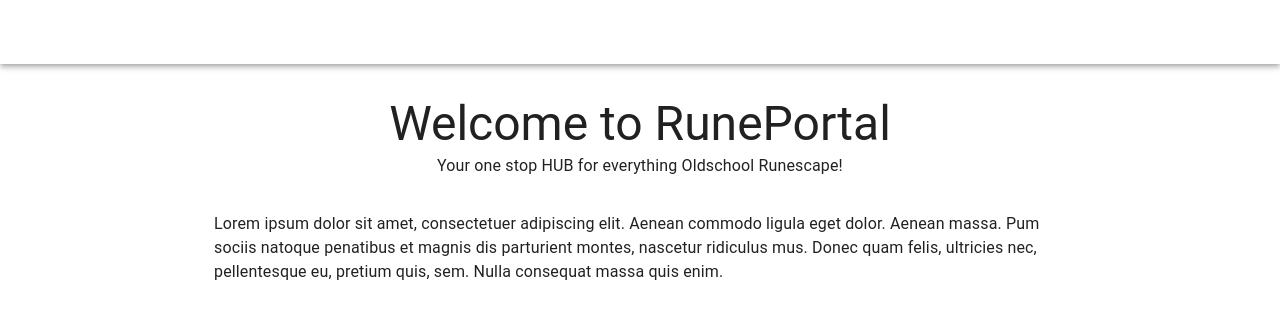
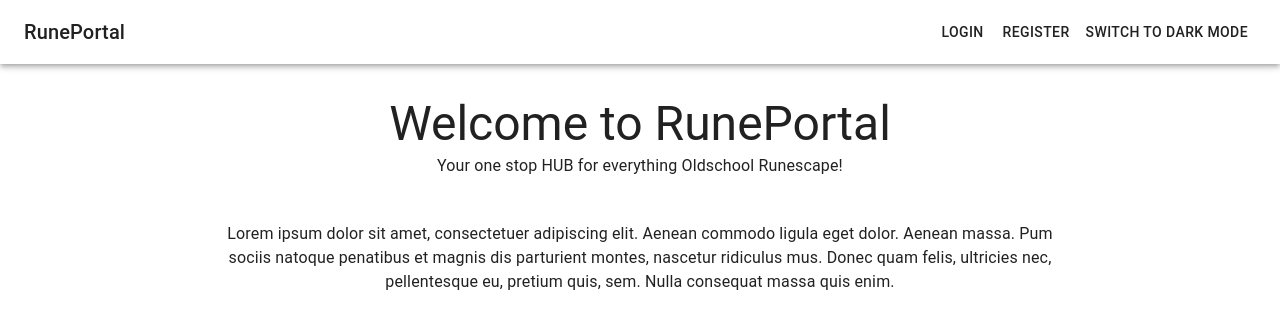
Before and after one commit to DanielTStoyles/RunePortal, a React (Create React App) app: page / in a window 1280 px wide. Shown: the top 328 px of the page. Built offline with nearby package versions, Linux system fonts and the light colour scheme.

Commit message:
Fix text color when changing between light/dark mode

```diff
--- a/src/Home.jsx
+++ b/src/Home.jsx
@@ -39,15 +39,15 @@ const Home = () => {
     setDarkMode(!darkMode);
   };
 
+  const commonStyles = {
+    backgroundColor: darkMode ? theme.palette.primary.dark : "#fff",
+    color: darkMode ? "#fff" : theme.palette.text.primary,
+  };
+
   return (
     <>
       {/* Navigation bar */}
-      <AppBar
-        position="static"
-        sx={{
-          backgroundColor: darkMode ? theme.palette.primary.dark : "#fff",
-        }}
-      >
+      <AppBar position="static" sx={commonStyles}>
         <Toolbar>
           <Typography variant="h6" component="div" sx={{ flexGrow: 1 }}>
             RunePortal
@@ -68,18 +68,22 @@ const Home = () => {
       <Container
         maxWidth="md"
         sx={{
+          ...commonStyles,
           mt: 4,
-          backgroundColor: darkMode ? theme.palette.primary.dark : "#fff",
-          color: darkMode ? "#fff" : theme.palette.text.primary,
+          borderRadius: "10px",
+          mb: 4,
         }}
       >
-        <Box sx={{ textAlign: "center", mb: 4 }}>
+        <Box sx={{ textAlign: "center", mb: 4, pb: "10px" }}>
           <Typography variant="h3">Welcome to RunePortal</Typography>
           <Typography variant="subtitle1">
             Your one stop HUB for everything Oldschool Runescape!
           </Typography>
         </Box>
-        <Typography variant="body1">
+        <Typography
+          variant="body1"
+          sx={{ textAlign: "center", mb: 4, pb: "30px" }}
+        >
           Lorem ipsum dolor sit amet, consectetuer adipiscing elit. Aenean
           commodo ligula eget dolor. Aenean massa. Pum sociis natoque penatibus
           et magnis dis parturient montes, nascetur ridiculus mus. Donec quam
```
